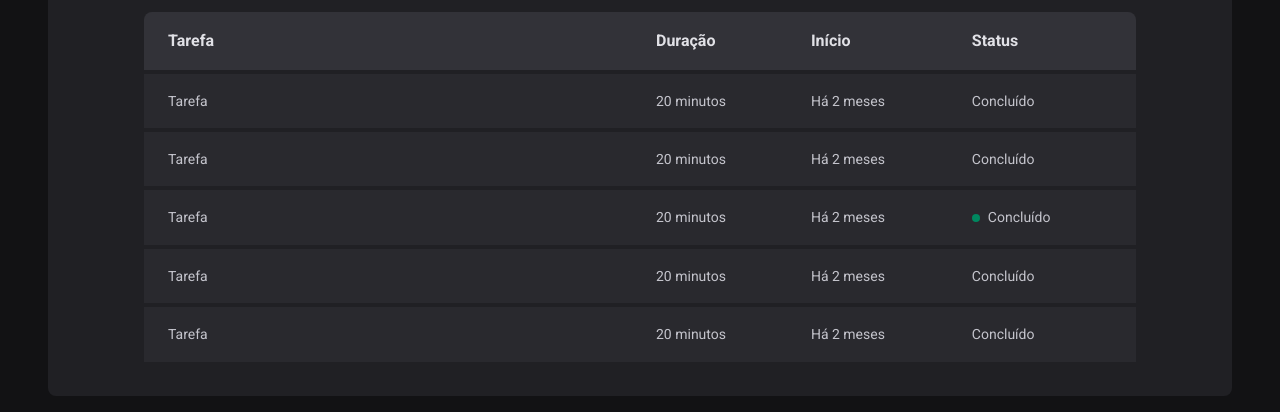
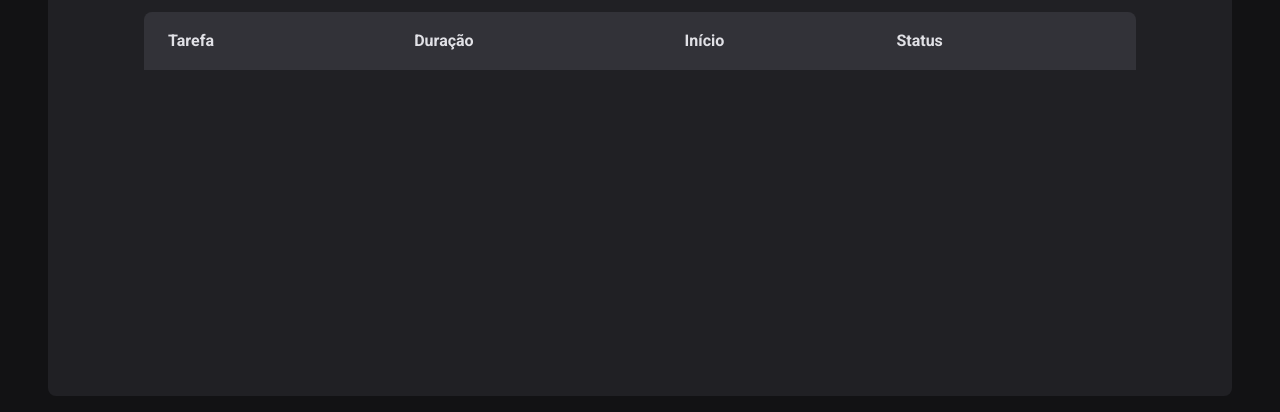
Before and after one commit to gustavoeguedes/02-ignite-timer, a React (Vite) app: page /history in a window 1280 px wide. Shown: the part 324-736 px from the top of the page. Built offline with nearby package versions, Linux system fonts and the light colour scheme.

Commit message:
feat: render cycles dynamically in History component

```diff
--- a/src/pages/History/index.tsx
+++ b/src/pages/History/index.tsx
@@ -19,38 +19,27 @@
             </tr>
           </thead>
           <tbody>
-            <tr>
-              <td>Tarefa</td>
-              <td>20 minutos</td>
-              <td>Há 2 meses</td>
-              <td>Concluído</td>
-            </tr>
-            <tr>
-              <td>Tarefa</td>
-              <td>20 minutos</td>
-              <td>Há 2 meses</td>
-              <td>Concluído</td>
-            </tr>
-            <tr>
-              <td>Tarefa</td>
-              <td>20 minutos</td>
-              <td>Há 2 meses</td>
-              <td>
-                <Status statusColor="green">Concluído</Status>
-              </td>
-            </tr>
-            <tr>
-              <td>Tarefa</td>
-              <td>20 minutos</td>
-              <td>Há 2 meses</td>
-              <td>Concluído</td>
-            </tr>
-            <tr>
-              <td>Tarefa</td>
-              <td>20 minutos</td>
-              <td>Há 2 meses</td>
-              <td>Concluído</td>
-            </tr>
+            {cycles.map((cycle) => {
+              return (
+                <tr key={cycle.id}>
+                  <td>{cycle.task}</td>
+                  <td>{cycle.minutesAmount} minutos</td>
+                  <td>{cycle.startDate.toISOString()}</td>
+                  <td>
+                    {cycle.finishedDate && (
+                      <Status statusColor="green">Concluído</Status>
+                    )}
+                    {cycle.interruptedDate && (
+                      <Status statusColor="red">Interrompido</Status>
+                    )}
+
+                    {!cycle.finishedDate && !cycle.interruptedDate && (
+                      <Status statusColor="yellow">Em andamento</Status>
+                    )}
+                  </td>
+                </tr>
+              )
+            })}
           </tbody>
         </table>
       </HistoryList>
```
